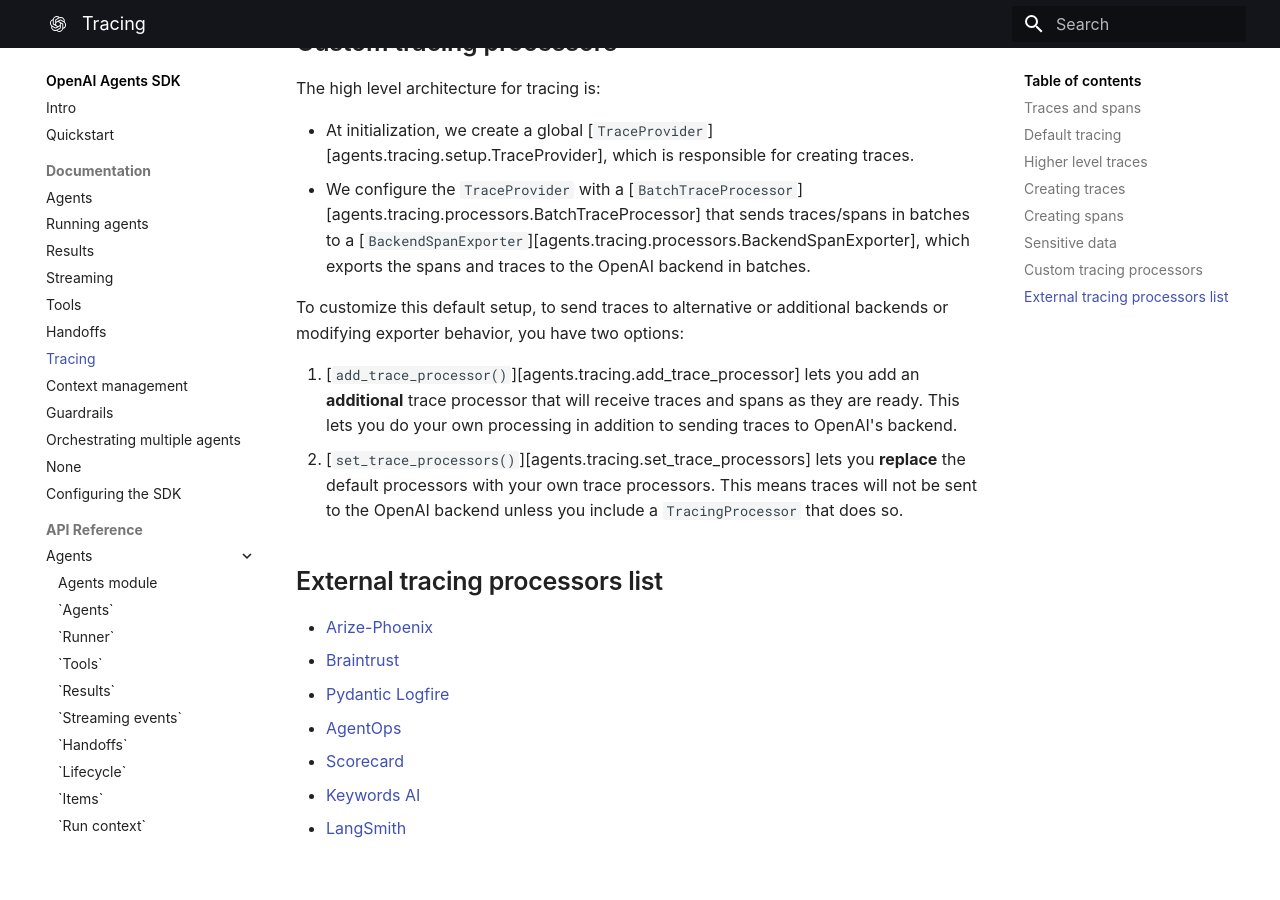
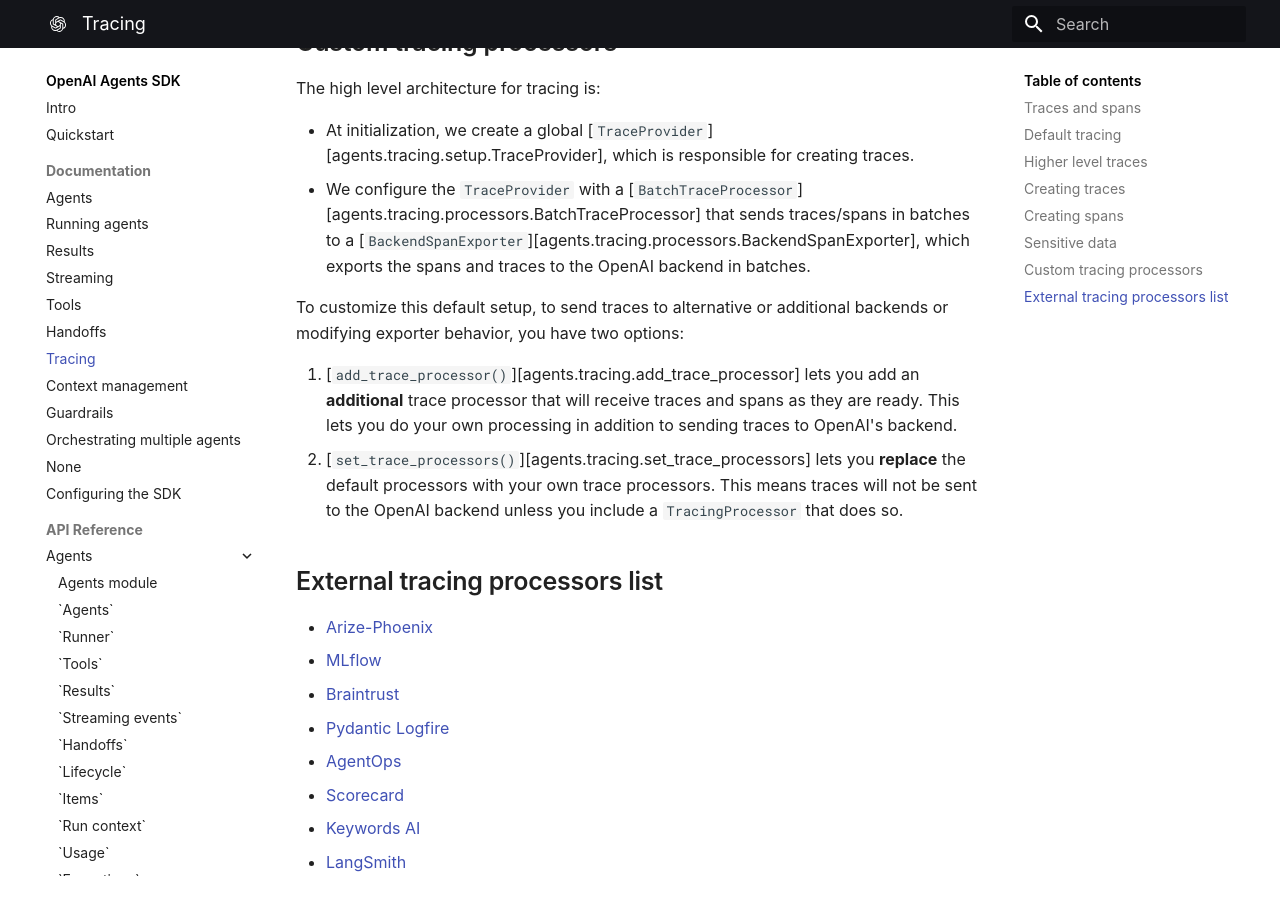
Before and after one commit to zain/openai-agents-python, an MkDocs documentation site: the page built from docs/tracing.md, in a window 1280 px wide and 900 px high, scrolled down 2942 px. Built offline with MkDocs 1.6.1 and Material for MkDocs 9.7.7, drawn with Linux system fonts in a browser that asks for light colours; some web fonts are replaced; before the commit the page ends 3808 px from its top, so only the background shows below that.

Commit message:
[doc] add mlflow tracing integration
Signed-off-by: B-Step62 <yuki.watanabe@databricks.com>

```diff
--- a/docs/tracing.md
+++ b/docs/tracing.md
@@ -93,6 +93,7 @@
 ## External tracing processors list
 
 -   [Arize-Phoenix](https://docs.arize.com/phoenix/tracing/integrations-tracing/openai-agents-sdk)
+-   [MLflow](https://mlflow.org/docs/latest/tracing/integrations/openai-agent)
 -   [Braintrust](https://braintrust.dev/docs/guides/traces/integrations#openai-agents-sdk)
 -   [Pydantic Logfire](https://logfire.pydantic.dev/docs/integrations/llms/openai/#openai-agents)
 -   [AgentOps](https://docs.agentops.ai/v1/integrations/agentssdk)
```
